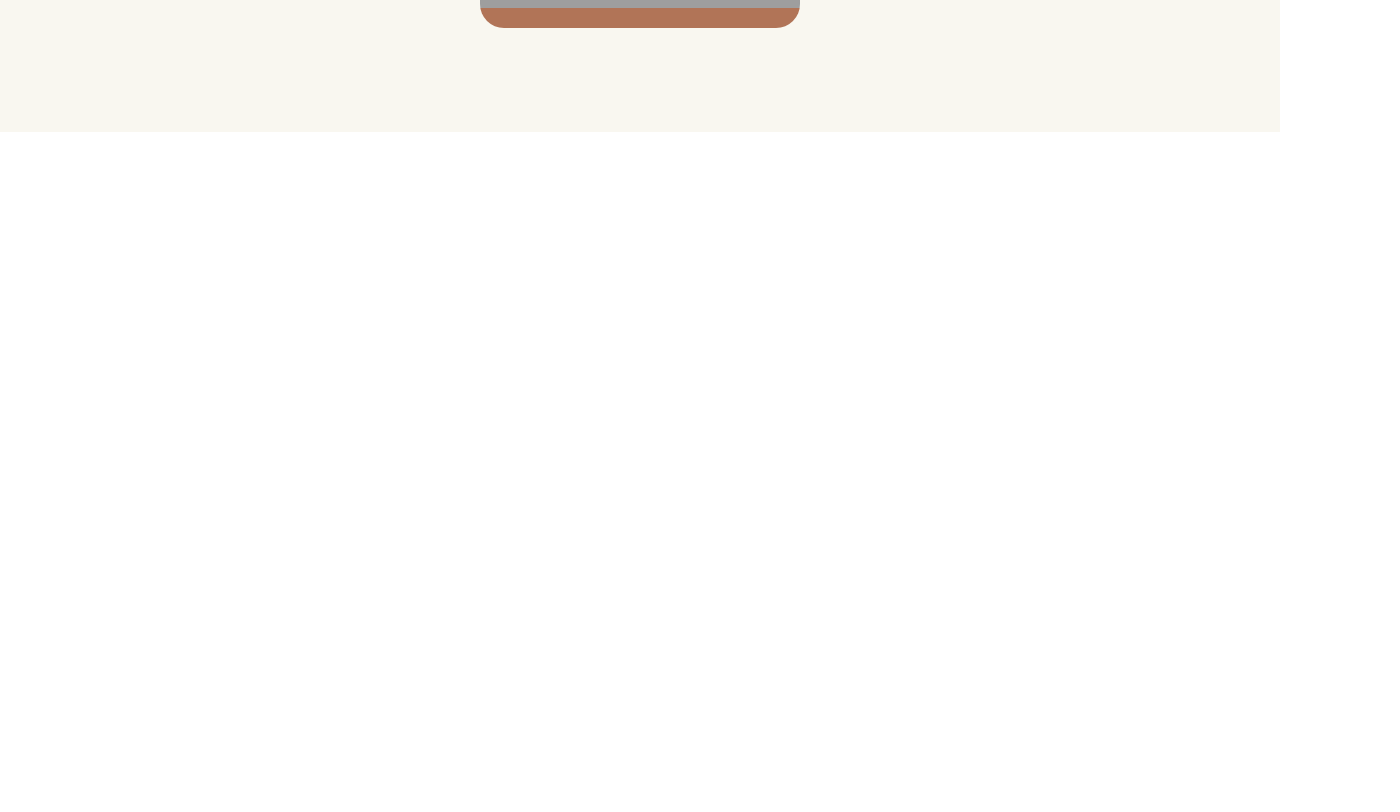
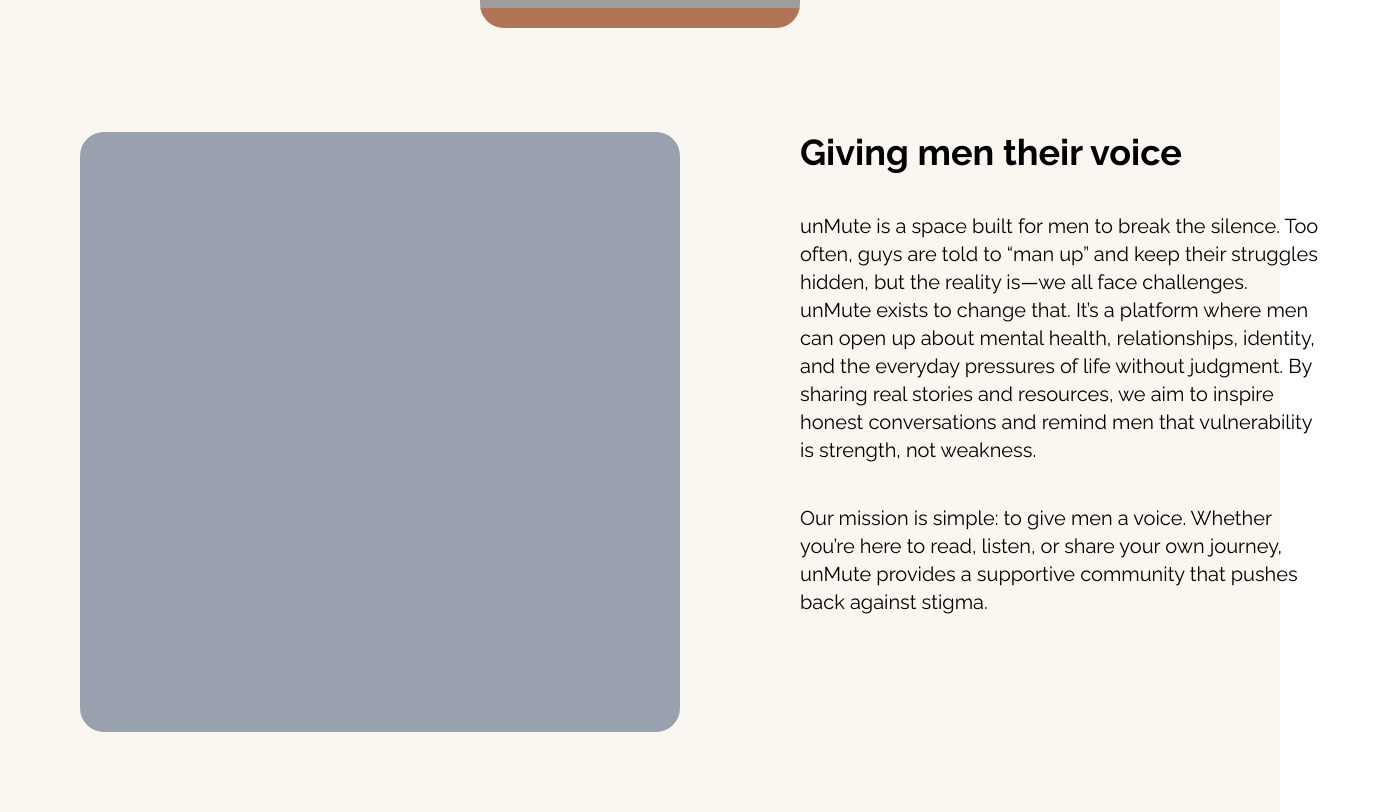
Before and after one commit to wrapperik/unMute_RikusPretorius_241044, a React (Vite) app in the folder Frontend/unMute/: page / in a window 1280 px wide. Shown: the part 1540-2352 px from the top of the page, 1400 px wide, since content can reach past the window. Before the commit the page ends 1672 px from the top, so only its background shows below. Built offline with nearby package versions, Linux system fonts and the light colour scheme; grey boxes are pictures that could not be loaded.

Commit message:
Small Changes

```diff
--- /dev/null
+++ b/Frontend/unMute/src/Components/homeAbout.jsx
@@ -0,0 +1,22 @@
+import React from 'react'
+
+export default function HomeAbout() {
+  return (
+    <>
+    <div className="justify-centre items-centre m-auto mb-20 flex">
+
+        <div className="w-150 h-150 bg-gray-400 rounded-3xl mx-20">
+        <img></img>
+        </div>
+
+        <div className="w-150 px-10 mr-10" >
+            <h1 className="text-black text-4xl font-bold">Giving men their voice</h1>
+            <p className="text-black text-xl mt-10">unMute is a space built for men to break the silence. Too often, guys are told to “man up” and keep their struggles hidden, but the reality is—we all face challenges. unMute exists to change that. It’s a platform where men can open up about mental health, relationships, identity, and the everyday pressures of life without judgment. By sharing real stories and resources, we aim to inspire honest conversations and remind men that vulnerability is strength, not weakness.</p>
+
+            <p className="text-black text-xl mt-10">Our mission is simple: to give men a voice. Whether you’re here to read, listen, or share your own journey, unMute provides a supportive community that pushes back against stigma.</p>
+        </div>
+
+    </div>
+    </>
+  )
+}
--- a/Frontend/unMute/src/Components/navbar.jsx
+++ b/Frontend/unMute/src/Components/navbar.jsx
@@ -25,7 +25,7 @@
                 {item}
               </a>
             ))}
-            <Link to="/signup" className="bg-black text-white px-4 py-2 rounded-full hover:bg-orange-600 transition-colors">
+            <Link to="/signup" className="bg-black text-white px-4 py-2 rounded-full hover:bg-desert-clay transition-colors">
               Get Started
             </Link>
           </div>
--- a/Frontend/unMute/src/Pages/Home.jsx
+++ b/Frontend/unMute/src/Pages/Home.jsx
@@ -1,6 +1,7 @@
 import React from 'react'
 import Navbar from '../Components/navbar'
 import Features from '../Components/features'
+import HomeAbout from '../Components/homeAbout'
 
 export default function Home() {
   return (
@@ -15,6 +16,7 @@
       </div>
 
       <Features />
+      <HomeAbout />
     </div>
   )
 }
```
